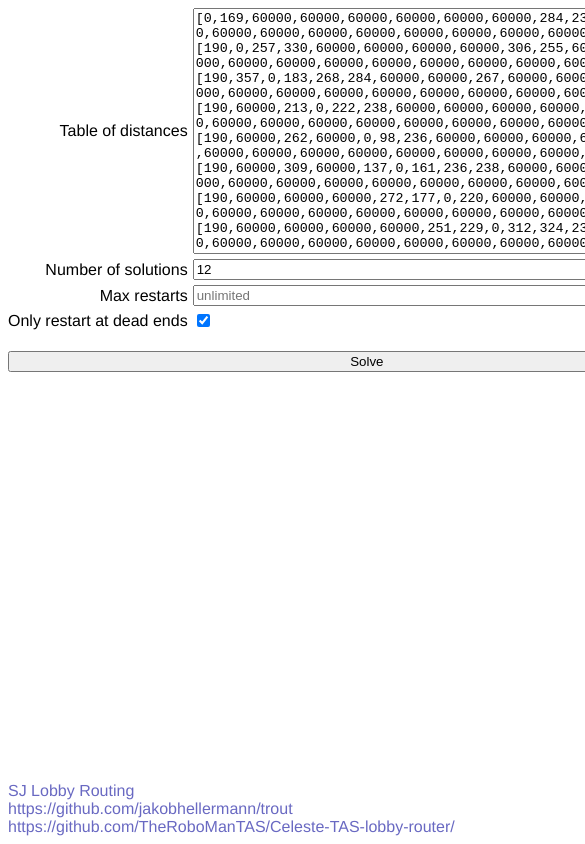
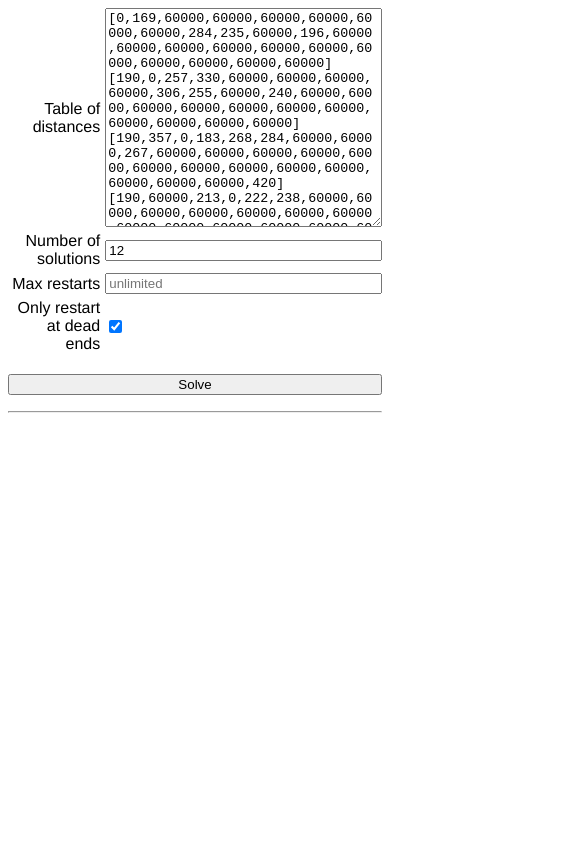
Before and after one commit to jakobhellermann/trout, a website with bundled scripts: page web/public/index.html in a window 390 px wide. Shown: the top 844 px of the page, 585 px wide, since content can reach past the window. Built offline with nearby package versions, Linux system fonts and the light colour scheme.

Commit message:
responsive style

```diff
--- a/web/public/index.html
+++ b/web/public/index.html
@@ -18,7 +18,7 @@
         <div class="left">
             <form id="settings" onsubmit="return false;">
                 <label for="timeTable">Table of distances</label>
-                <textarea id="timeTable" cols="64" rows="16" required
+                <textarea id="timeTable" required
                     placeholder="[190,60000,60000,60000,60000,251,229,0,312,324,231,60000,60000,190,60000,60000,60000,60000,60000,60000,60000,60000,60000]
 [190,60000,306,60000,219,214,60000,269,0,169,181,60000,60000,258,60000,60000,60000,60000,60000,505,60000,60000,60000]
 ...">[0,169,60000,60000,60000,60000,60000,60000,284,235,60000,196,60000,60000,60000,60000,60000,60000,60000,60000,60000,60000,60000]
--- a/web/public/style.css
+++ b/web/public/style.css
@@ -1,6 +1,17 @@
 body {
     margin: 0.5rem;
     font-family: 'Helvetica Neue', Helvetica, Arial, sans-serif;
+}
+
+
+.main {
+    display: flex;
+    flex-direction: row;
+    height: calc(100vh - 1rem);
+}
+
+.main hr {
+    margin: 0 1rem;
 }
 
 .left {
@@ -20,6 +31,11 @@ body {
 
 #settings label {
     text-align: right;
+}
+
+#settings #timeTable {
+    width: 40em;
+    height: 16em;
 }
 
 #settings #onlyRequiredRestarts {
@@ -46,15 +62,6 @@ body {
 .links a {
     text-decoration: none;
     color: rgb(105, 105, 194);
-}
-
-.main {
-    display: flex;
-    height: calc(100vh - 1rem);
-}
-
-.main hr {
-    margin: 0 1rem;
 }
 
 .output {
@@ -107,3 +114,52 @@ body {
         background-color: white;
     }
 }
+
+
+@media only screen and (max-width: 1600px) {
+    .left {
+        max-width: 50%;
+    }
+
+    #settings {
+        grid-template-columns: 1fr 2fr;
+    }
+
+    #settings #timeTable {
+        width: auto;
+    }
+
+}
+
+@media only screen and (max-width: 1020px) {
+    .main {
+        flex-direction: column;
+    }
+
+    .left {
+        max-width: 100%;
+    }
+
+    #settings {
+        width: 100%;
+        grid-template-columns: max-content 1fr;
+    }
+
+    #settings #timeTable {
+        width: auto;
+    }
+
+    .infos {
+        display: none;
+    }
+
+    .main hr {
+        margin: 1rem 0;
+    }
+}
+
+@media only screen and (max-width: 600px) {
+    #settings {
+        grid-template-columns: 1fr 3fr;
+    }
+}
```
